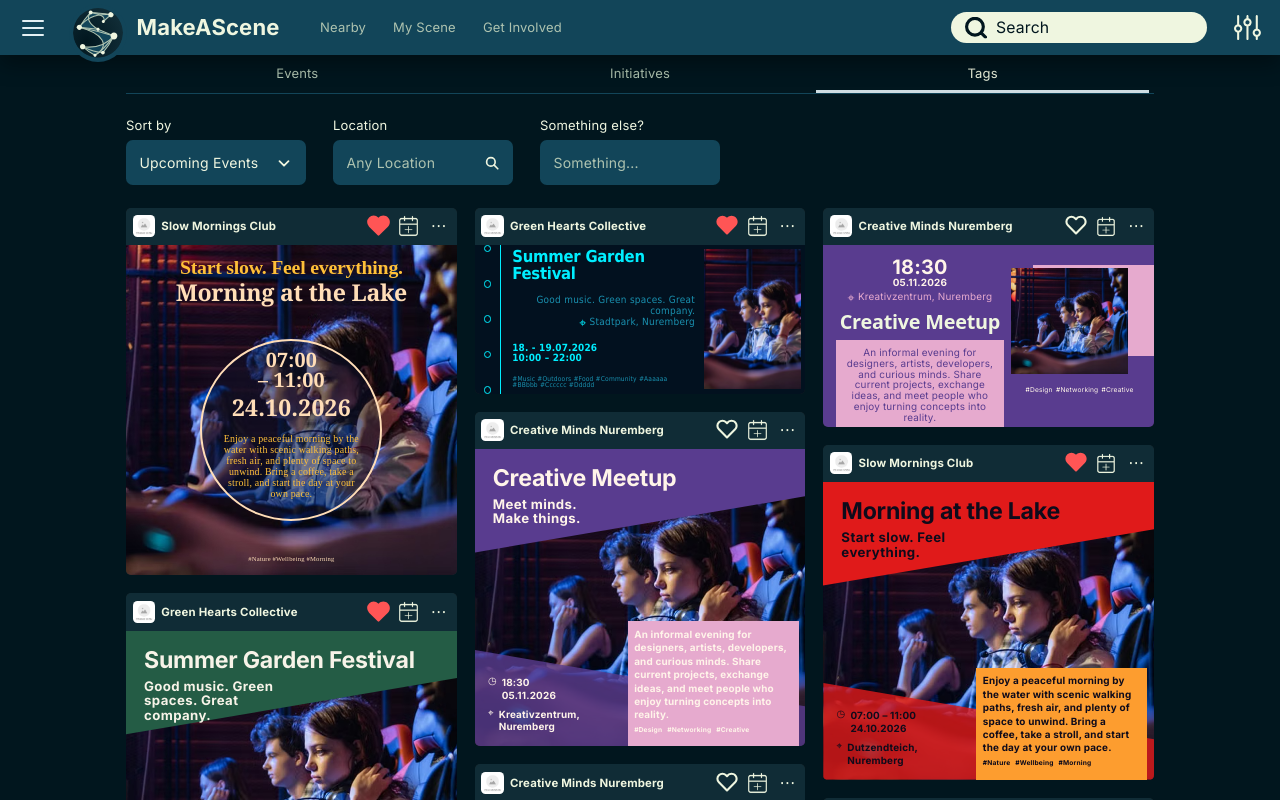
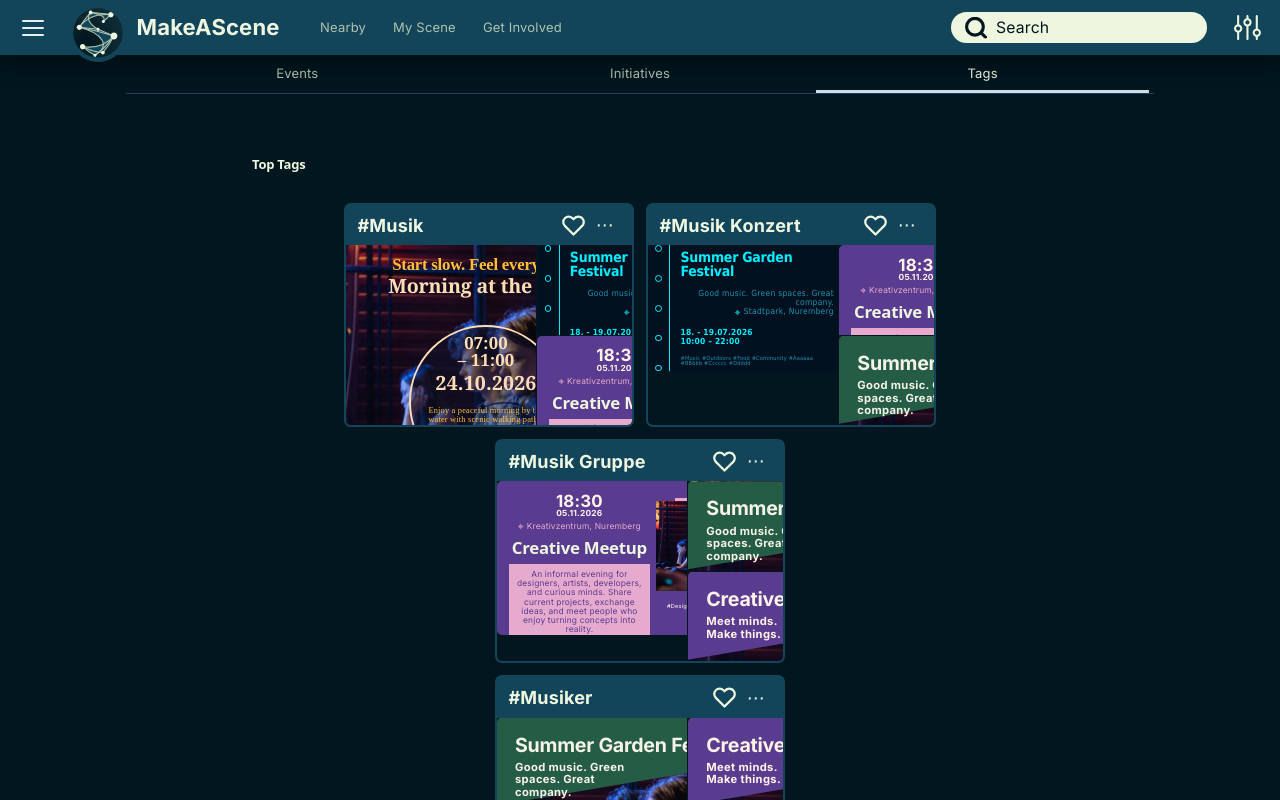
Before and after one commit to AgrimyLeshen/MakeASceneFrontend, a Next.js app: page /search/tags in a window 1280 px wide. Shown: the top 800 px of the page. Built offline with nearby package versions, Linux system fonts and the light colour scheme.

Commit message:
Tag Cards added

```diff
--- a/src/app/search/tags/page.tsx
+++ b/src/app/search/tags/page.tsx
@@ -1,9 +1,11 @@
 
 import SearchControls from "@/components/search/SearchControls";
-import EventList from "@/components/events/EventList";
-import { testPosts } from "@/testdata/EventPostData";
+
 import { HeaderConfigPublisher } from "@/components/header/HeaderContext";
 import { DEFAULT_HEADER_CONFIG } from "@/components/header/header-config-data";
+import { testTagResult } from "@/testdata/SearchTestData";
+import PageContent from "@/components/shared/PageContent";
+import TagList from "@/components/search/TagList";
 
 export default async function SearchTagsPage({
     searchParams,
@@ -13,13 +15,8 @@ export default async function SearchTagsPage({
     const { q = "" } = await searchParams;
     const needle = q.trim().toLowerCase();
 
-    const events = needle
-        ? testPosts.filter((p) =>
-              [p.name, p.location, p.initiativeName, ...p.tags].some((t) =>
-                  t.toLowerCase().includes(needle)
-              )
-          )
-        : testPosts;
+    // const result = await searchTags(query);
+    const result = testTagResult;
 
     return (
         <>
@@ -27,8 +24,9 @@ export default async function SearchTagsPage({
                 path="/search/tags"
                 config={{ ...DEFAULT_HEADER_CONFIG, initialQuery: q }}
             />
-            <SearchControls />
-            <EventList events={events} />
+            <PageContent>
+                <TagList result={result}/>
+            </PageContent>
         </>
     );
 }
--- /dev/null
+++ b/src/components/search/TagCard.tsx
@@ -0,0 +1,50 @@
+"use client";
+
+import Link from "next/link";
+import type { Route } from "next";
+import type { Tag } from "@/components/search/Search";
+import { FavoriteButton, MoreButton } from "./CardActions";
+import EventPreview from "./EventPreview";
+
+
+export default function TagCard({ tag }: { tag: Tag }) {
+
+  const [a, b, c] = tag.events;
+
+  return (
+    <article className="relative flex w-full flex-col overflow-hidden rounded-md border-header border-2 bg-header text-text [container-type:inline-size]">
+        <div className="flex items-center justify-between gap-2 px-[4cqw] py-[1.5cqw]">
+            <Link
+                href={`/search/events?include=tag:${tag.id}` as Route}
+                className="min-w-0 truncate text-[clamp(11px,7cqw,18px)] font-bold after:absolute after:inset-0 after:content-['']"
+            >
+                #{tag.name}
+            </Link>
+
+            <div className="flex shrink-0 text-[0.9em]">
+                <FavoriteButton initial={false} label={`#${tag.name}`} />
+                <MoreButton label={`#${tag.name}`} />
+            </div>
+        </div>
+
+        {/* mosaic: one big preview on the left, two stacked on the right */}
+        <div className="grid h-[180px] w-full grid-cols-3 grid-rows-2 gap-px bg-background">
+            {a && (
+                <div className="col-span-2 row-span-2 overflow-hidden">
+                    <EventPreview post={a} />
+                </div>
+            )}
+            {b && (
+                <div className="overflow-hidden">
+                    <EventPreview post={b} />
+                </div>
+            )}
+            {c && (
+                <div className="overflow-hidden">
+                    <EventPreview post={c} />
+                </div>
+            )}
+        </div>
+    </article>
+  );
+}
--- /dev/null
+++ b/src/components/search/TagList.tsx
@@ -0,0 +1,30 @@
+"use client";
+
+import type { Tag, TagSearchResult } from "@/components/search/Search";
+import HoneycombGrid from "@/components/shared//HoneyCombGrid";
+import TagCard from "./TagCard";
+
+function TagGroup({ title, tags }: { title: string; tags: Tag[] }) {
+
+    if (!tags.length) return null;
+    return (
+        <section>
+        <h2 className="mb-7 mt-4 text-[13px] font-bold text-text">{title}</h2>
+        <HoneycombGrid items={tags} cardWidth={290} renderItem={(t) => <TagCard tag={t} />} />
+        </section>
+    );
+}
+
+export default function TagList({ result }: { result: TagSearchResult }) {
+
+    if (!result.top.length && !result.related.length) {
+        return <p className="py-10 text-center text-sm text-text-muted">No tags found.</p>;
+    }
+
+    return (
+        <div className="flex flex-col gap-6 pb-10 pt-10">
+        <TagGroup title="Top Tags" tags={result.top} />
+        <TagGroup title="Related Tags" tags={result.related} />
+        </div>
+    );
+}
```
